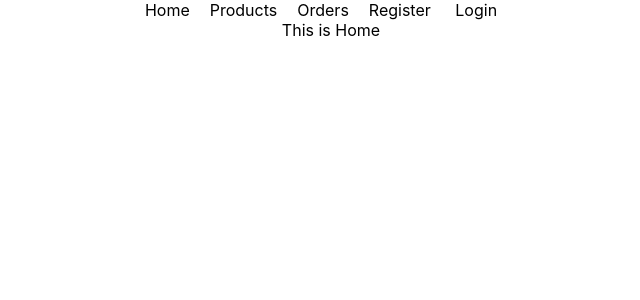
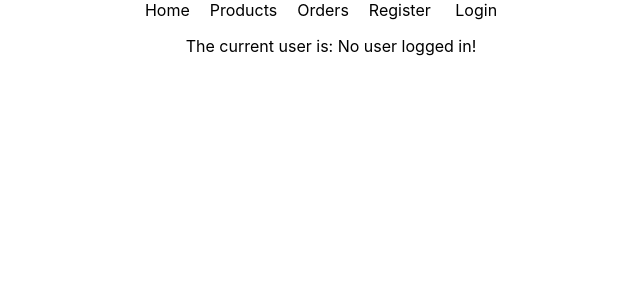
Before and after one commit to robinrakibul/router-firebase-integration, a React (Create React App) app: page / in a window 1280 px wide. Shown: the top 300 px of the page, without its empty margins (309-949 px from the left). Built offline with nearby package versions, Linux system fonts and the light colour scheme; no server answers.

Commit message:
installed react-firebase-hooks

```diff
--- a/package.json
+++ b/package.json
@@ -9,6 +9,7 @@
     "firebase": "^9.6.10",
     "react": "^18.0.0",
     "react-dom": "^18.0.0",
+    "react-firebase-hooks": "^5.0.3",
     "react-router-dom": "^6.3.0",
     "react-scripts": "5.0.0",
     "web-vitals": "^2.1.4"
--- a/src/App.js
+++ b/src/App.js
@@ -3,6 +3,7 @@
 import Header from './components/Header/Header';
 import Home from './components/Home/Home';
 import Login from './components/Login/Login';
+import Products from './components/Products/Products';
 import Register from './components/Register/Register';
 
 function App() {
@@ -13,6 +14,7 @@
       <Route path='/' element={<Home></Home>}></Route>
       <Route path='/login' element={<Login></Login>}></Route>
       <Route path='/register' element={<Register></Register>}></Route>
+      <Route path='/products' element={<Products></Products>}></Route>
      </Routes>
     </div>
   );
--- a/src/components/Home/Home.js
+++ b/src/components/Home/Home.js
@@ -1,9 +1,11 @@
 import React from 'react';
+import useFirebase from '../useFirebase';
 
 const Home = () => {
+    const {user} = useFirebase;
     return (
         <div>
-            This is Home
+            <p>The current user is: {user? user.displayName : 'No user logged in!'}</p>
         </div>
     );
 };
--- /dev/null
+++ b/src/components/Products/Products.js
@@ -0,0 +1,13 @@
+import React from 'react';
+import useFirebase from '../useFirebase';
+
+const Products = () => {
+    const {user} = useFirebase();
+    return (
+        <div>
+            <h5>This is product page</h5>
+        </div>
+    );
+};
+
+export default Products;
```
Also changed, not shown: 1 other file (tests, documents, lock files or other folders).
